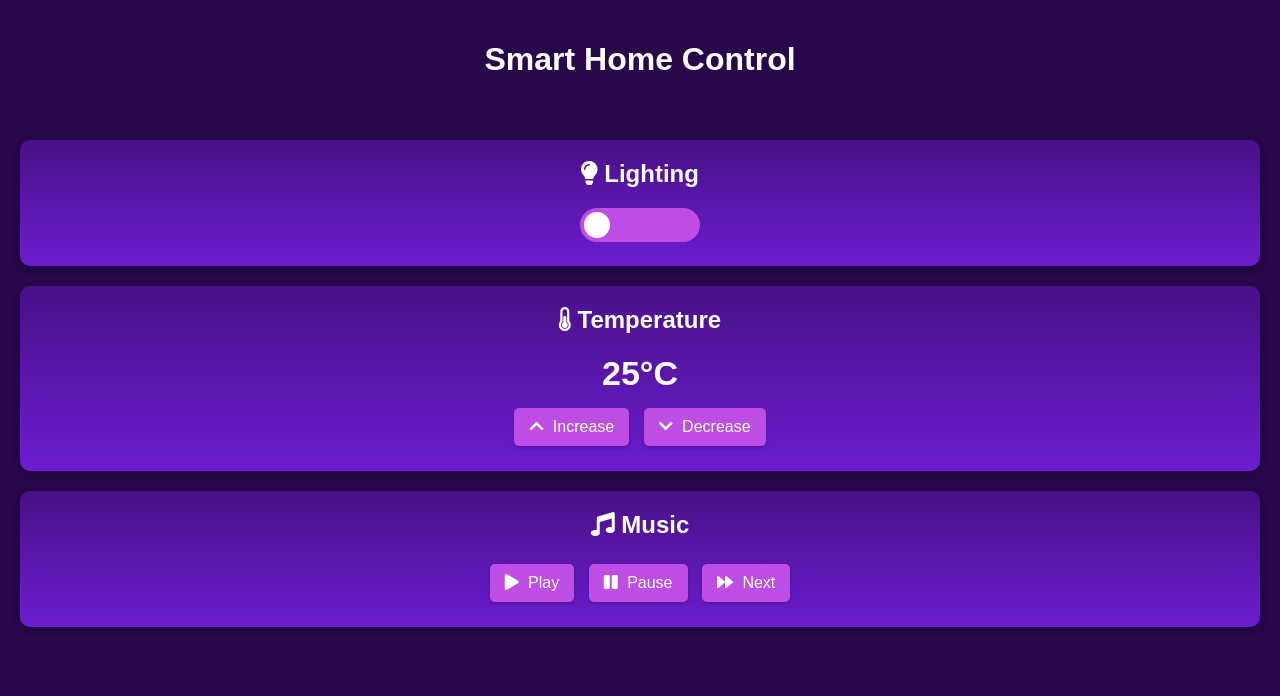
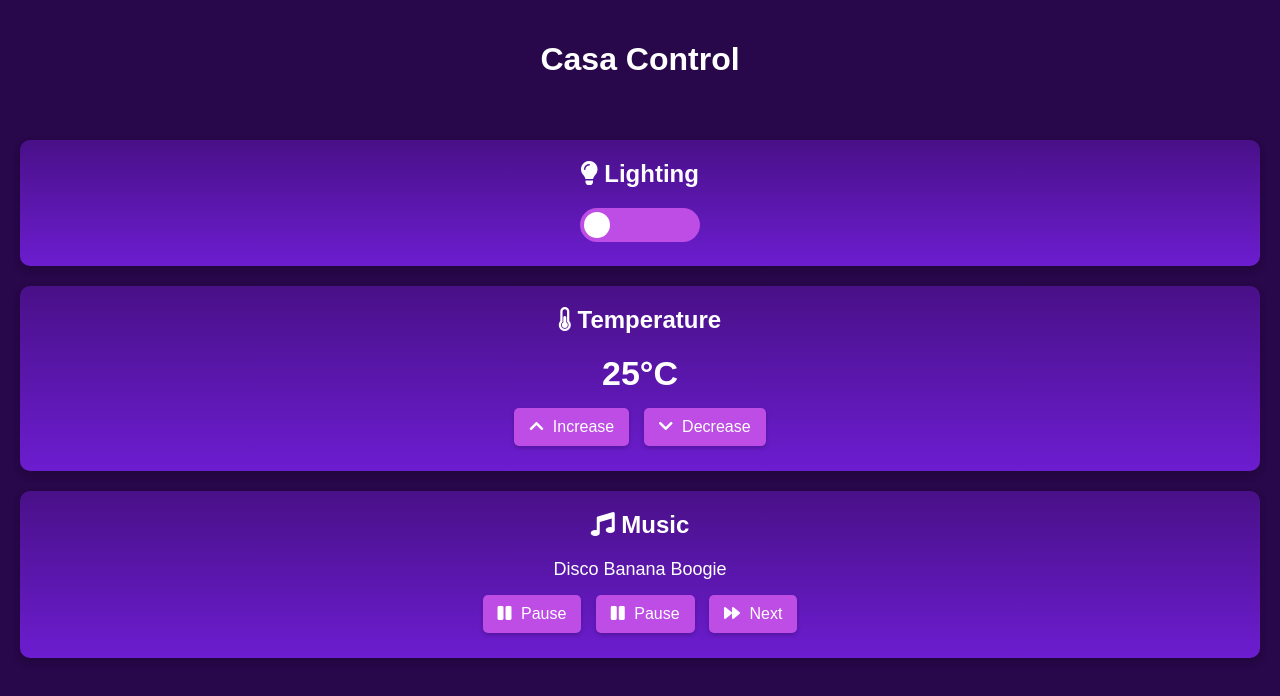
Before and after one commit to Viilhov/SmartHome, a plain HTML site: page index.html in a window 1280 px wide. Both pictures are taken after a click on the button "Play". Drawn offline with Linux system fonts and the light colour scheme.

Commit message:
Changed the name of the app, added Press play button and added JS to make them work.  Styled in CSS

```diff
--- a/index.html
+++ b/index.html
@@ -12,7 +12,7 @@
 
 <body>
     <header>
-        <h1>Smart Home Control</h1>
+        <h1>Casa Control</h1>
     </header>
     <main>
         <section id="lighting">
@@ -31,6 +31,7 @@
 
         <section id="music">
             <h2><i class="fas fa-music"></i> Music</h2>
+            <div class="song-name" id="songName">Press Play to Get Groovy!</div>
             <button id="playMusic"><i class="fas fa-play"></i> Play</button>
             <button id="pauseMusic"><i class="fas fa-pause"></i> Pause</button>
             <button id="nextTrack"><i class="fas fa-forward"></i> Next</button>
--- a/script.js
+++ b/script.js
@@ -3,6 +3,54 @@ const temperatureDisplay = document.getElementById("temperatureDisplay");
 
 // Initial temperature value
 let temperature = 25;
+
+// List of funny song names
+const funnySongNames = [
+  "Funky Chicken Dance",
+  "Disco Banana Boogie",
+  "Silly Squirrel Serenade",
+  "Hip Hop Hippo Shuffle",
+  "Rockin' Rubber Duck",
+  "Jazzy Jumping Jackalope",
+];
+
+let isPlaying = false;
+let currentSongIndex = 0;
+
+// Play/Pause button click event
+document.getElementById("playMusic").addEventListener("click", () => {
+  if (!isPlaying) {
+    isPlaying = true;
+    document.getElementById("songName").textContent = getRandomSongName();
+    document.getElementById("playMusic").innerHTML =
+      '<i class="fas fa-pause"></i> Pause';
+  } else {
+    isPlaying = false;
+    document.getElementById("playMusic").innerHTML =
+      '<i class="fas fa-play"></i> Play';
+  }
+});
+
+// Stop button click event
+document.getElementById("pauseMusic").addEventListener("click", () => {
+  isPlaying = false;
+  document.getElementById("playMusic").innerHTML =
+    '<i class="fas fa-play"></i> Play';
+  document.getElementById("songName").textContent = "Press Play to Get Groovy!";
+});
+
+// Next button click event
+document.getElementById("nextTrack").addEventListener("click", () => {
+  if (isPlaying) {
+    document.getElementById("songName").textContent = getRandomSongName();
+  }
+});
+
+// Function to get a random song name
+const getRandomSongName = () => {
+  const randomIndex = Math.floor(Math.random() * funnySongNames.length);
+  return funnySongNames[randomIndex];
+};
 
 // Update temperature display function
 const updateTemperatureDisplay = () => {
--- a/styles.css
+++ b/styles.css
@@ -126,6 +126,12 @@ input:checked + .slider:before {
   font-weight: bold;
   margin: 10px 0;
 }
+/* Song Name Display */
+.song-name {
+  font-size: 18px;
+  margin: 10px 0;
+  text-align: center;
+}
 
 @media screen and (max-width: 600px) {
   main {
```
